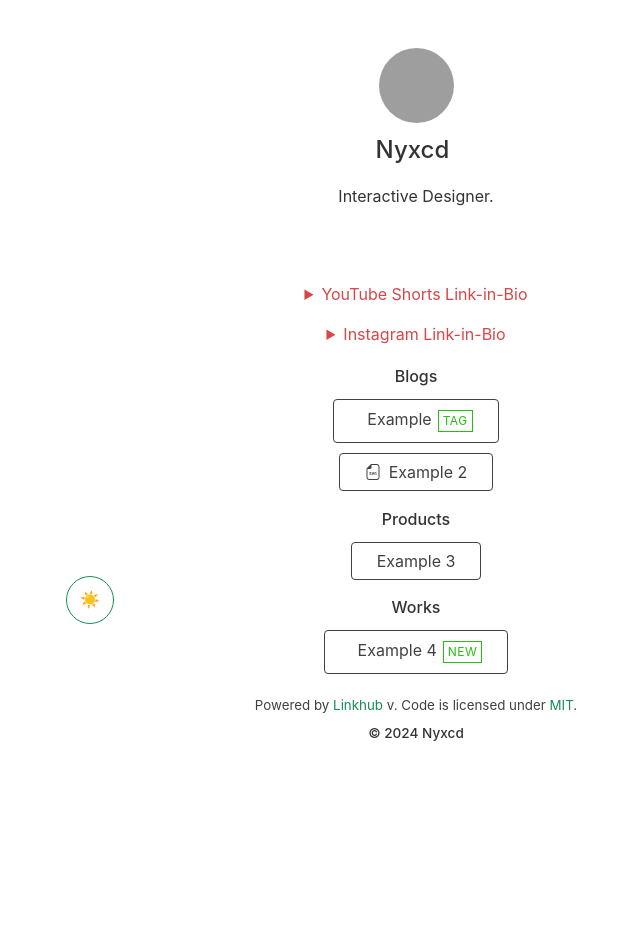
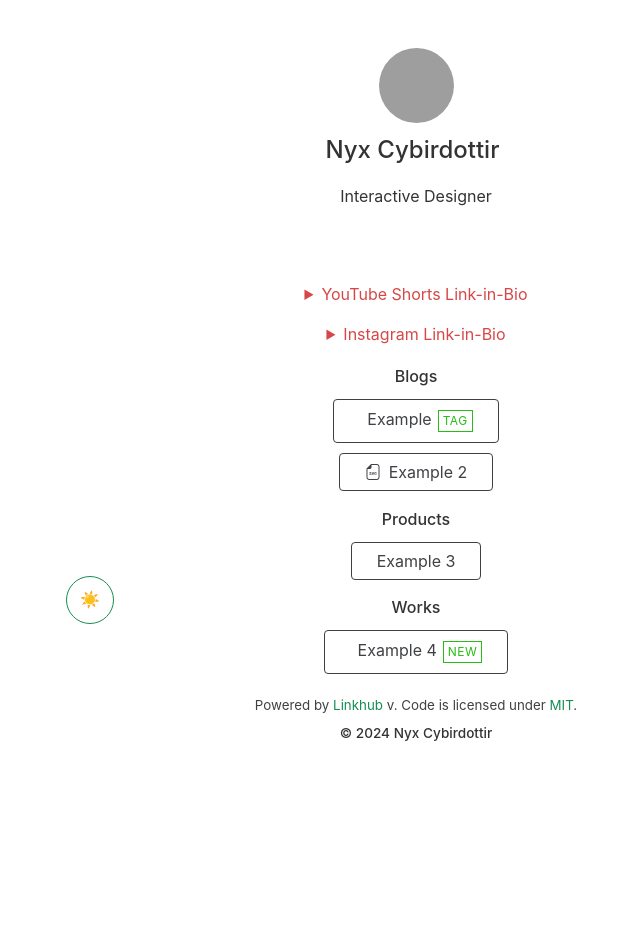
Before and after one commit to NYXcd/links, a Jekyll site: the page built from index.html, in a window 1280 px wide. Shown: the whole page, without its empty margins (224-864 px from the left). Built offline with Jekyll 4.4.1, drawn with Linux system fonts in a browser that asks for light colours; nearby versions of some CDN libraries; grey boxes are pictures that could not be loaded.

Commit message:
Update _config.yml
Fixed website name

```diff
--- a/_config.yml
+++ b/_config.yml
@@ -2,9 +2,9 @@
 theme: linkhub-jekyll-theme
 
 # Site Configuration
-name: Nyxcd # Name of your website
-tagline: Nyx Cybirdottir  # Set your preferred page title
-description: Interactive Designer.  # Also used as a meta description
+name: Nyx Cybirdottir # Name of your website
+tagline: NYXcd  # Set your preferred page title
+description: Interactive Designer  # Also used as a meta description
 favicon:
   path: https://i.ibb.co/SBRmBmt/favicon.png # Path / URL to the favicon of your website (e.g., 'assets/images/favicon.png')
   type: png # File format of image. Change according to your image. Supported types: https://developer.mozilla.org/en-US/docs/Web/Media/Formats/Image_types
```
